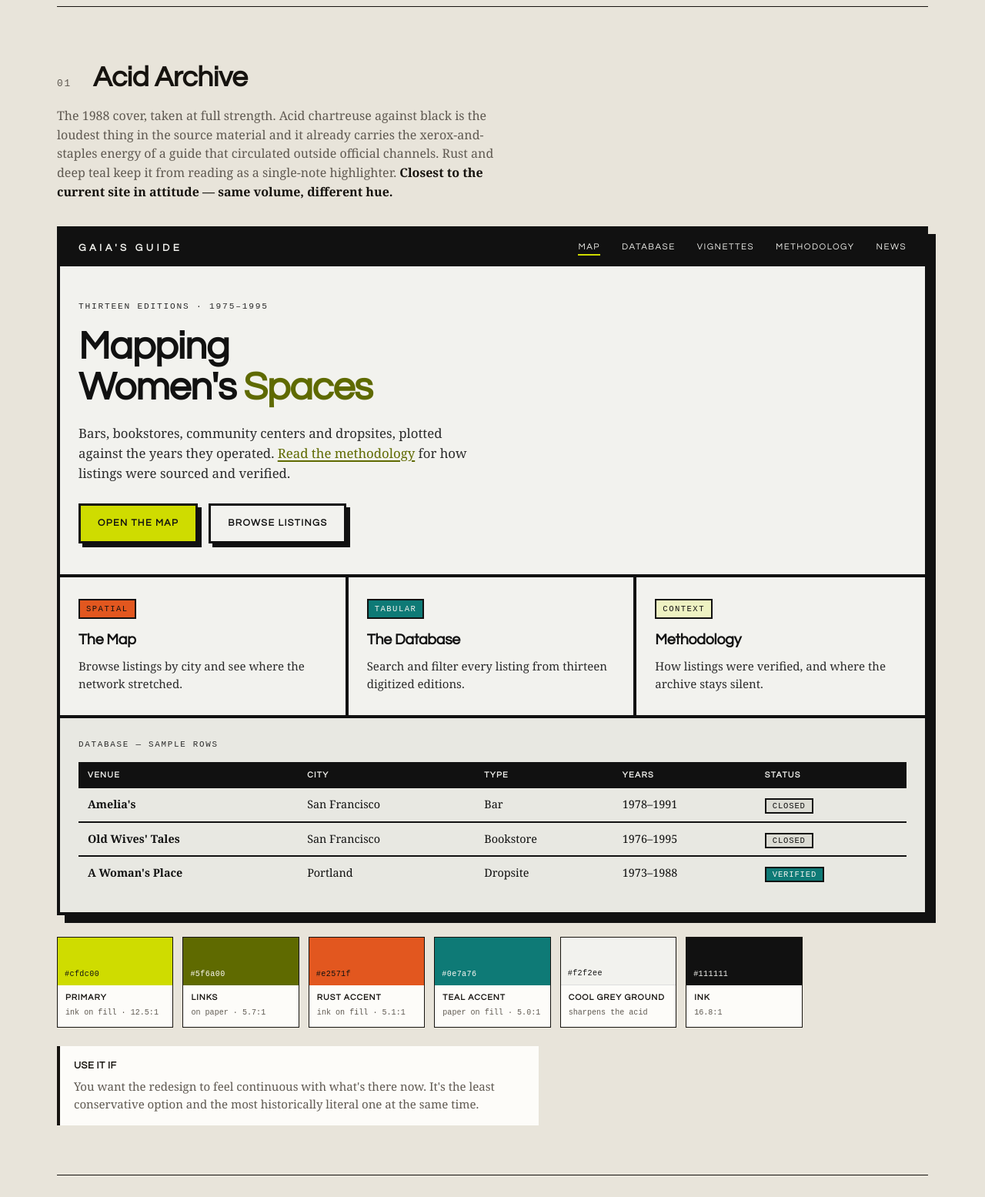
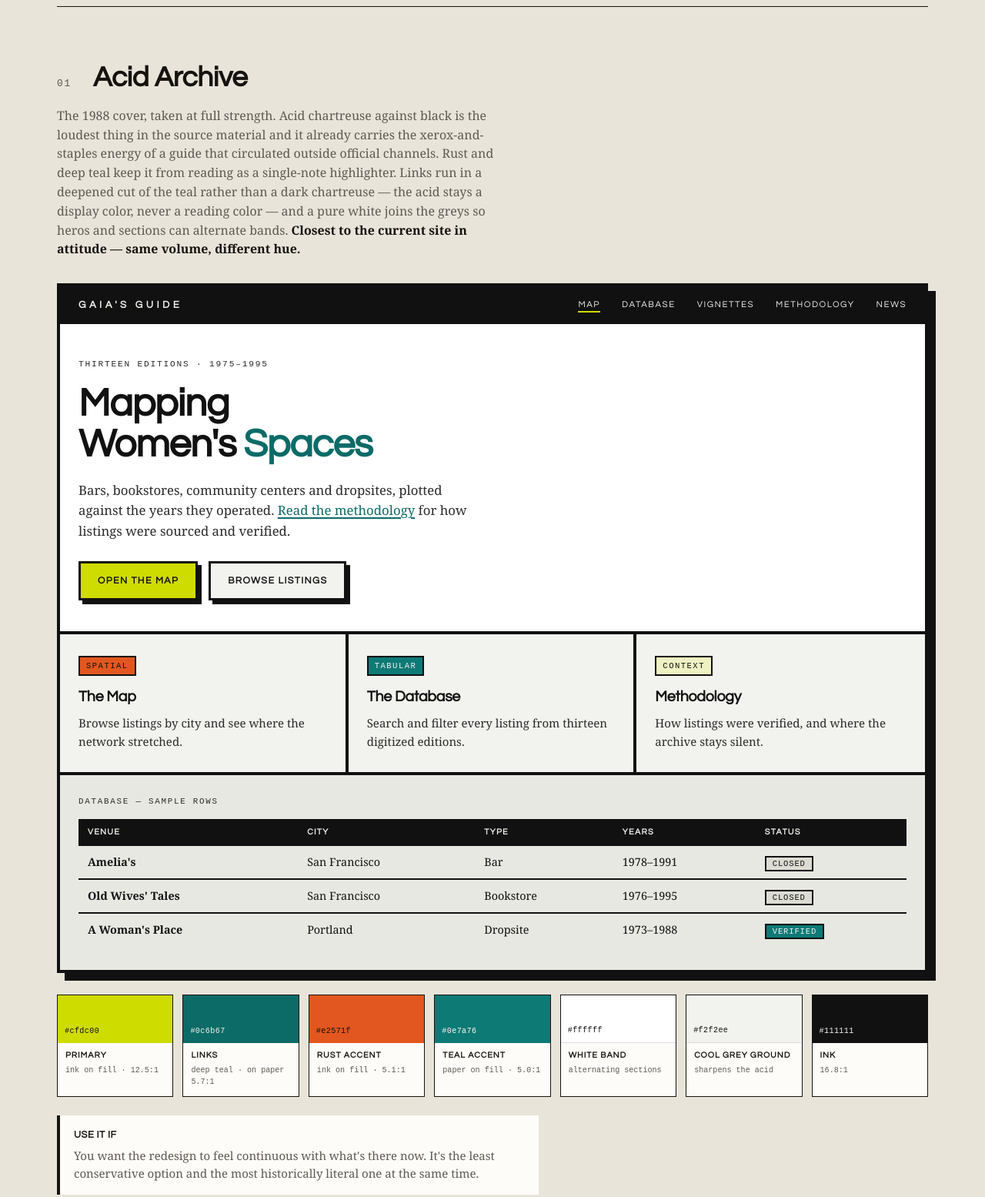
Before and after one commit to regan008/gg-design-mockups, a plain HTML site: page color-schemes.html in a window 1280 px wide. Shown: the part 1200-2755 px from the top of the page at 77% size. Drawn offline with Linux system fonts and the light colour scheme.

Commit message:
Acid Archive: teal links, white alternating band
Replace the olive link color (#5f6a00) with a deepened cut of the
scheme's own teal accent (#0c6b67). The olive passed contrast (5.3:1)
but read as the chartreuse gone murky — links looked muted rather than
interactive, and it doubled the acid hue at a second volume. The raw
teal (#0e7a76) couldn't be used directly: 4.2:1 on paper-50 fails AA.
One step deeper clears AA on every ground (5.7 / 5.2 / 4.6) while
staying recognizably the same teal as the tags and pills. Suggested
hover pair is darkened rust #a63c10 (5.7:1), noted in a comment.

Add --paper-white:#ffffff as a fourth light neutral for alternating
hero/section bands. White-vs-paper-0 separation (1.12x) slightly
exceeds the existing paper-0-vs-paper-50 step (1.10x), so the
alternation reads at least as clearly as the current banding. The acid
specimen's hero now demonstrates it: white hero over grey ground.

Update the swatch chips and scheme description to match.

Co-Authored-By: Claude Opus 4.8 <noreply@anthropic.com>

```diff
--- a/color-schemes.html
+++ b/color-schemes.html
@@ -222,13 +222,15 @@
   /* ══ SCHEME TOKENS ══════════════════════════════════════════ */
   /* 1 — ACID ARCHIVE · cool light grey ground */
   [data-s="acid"]{
+    --paper-white:#ffffff; /* alternating band above the grey ground */
     --paper-0:#f2f2ee; --paper-50:#e8e8e2; --paper-100:#dcdcd4;
     --ink-900:#111111; --ink-700:#2b2b2b;
     --primary-500:#cfdc00; --primary-600:#5f6a00; --primary-100:#eef2c2;
     --acc-a-500:#e2571f; --acc-b-500:#0e7a76;
     --on-primary:#111111; --on-acc-a:#111111; --on-acc-b:#f2f2ee;
-    --link-600:#5f6a00;
+    --link-600:#0c6b67; /* accent teal, one step deeper: AA on every ground (5.7 / 5.2 / 4.6). Hover pair: #a63c10 rust, 5.7 on paper-0 */
   }
+  [data-s="acid"] .spec-hero{background:var(--paper-white);} /* demo: white hero band over grey ground */
   /* 2 — SCARLET & BONE · bone-white ground */
   [data-s="scarlet"]{
     --paper-0:#fafaf8; --paper-50:#efefec; --paper-100:#e0e0dc;
@@ -308,7 +310,7 @@
       <span class="scheme-num">01</span>
       <h3 class="scheme-name">Acid Archive</h3>
     </div>
-    <p class="scheme-why">The 1988 cover, taken at full strength. Acid chartreuse against black is the loudest thing in the source material and it already carries the xerox-and-staples energy of a guide that circulated outside official channels. Rust and deep teal keep it from reading as a single-note highlighter. <b>Closest to the current site in attitude — same volume, different hue.</b></p>
+    <p class="scheme-why">The 1988 cover, taken at full strength. Acid chartreuse against black is the loudest thing in the source material and it already carries the xerox-and-staples energy of a guide that circulated outside official channels. Rust and deep teal keep it from reading as a single-note highlighter. Links run in a deepened cut of the teal rather than a dark chartreuse — the acid stays a display color, never a reading color — and a pure white joins the greys so heros and sections can alternate bands. <b>Closest to the current site in attitude — same volume, different hue.</b></p>
 
     <div class="specimen">
       <nav class="spec-nav">
@@ -344,9 +346,10 @@
 
     <div class="swatches">
       <div class="sw"><div class="sw-chip" style="background:#cfdc00;color:#111"><span>#cfdc00</span></div><div class="sw-meta"><span class="sw-role">Primary</span><span class="sw-note">ink on fill · 12.5:1</span></div></div>
-      <div class="sw"><div class="sw-chip" style="background:#5f6a00;color:#fdfaf4"><span>#5f6a00</span></div><div class="sw-meta"><span class="sw-role">Links</span><span class="sw-note">on paper · 5.7:1</span></div></div>
+      <div class="sw"><div class="sw-chip" style="background:#0c6b67;color:#f2f2ee"><span>#0c6b67</span></div><div class="sw-meta"><span class="sw-role">Links</span><span class="sw-note">deep teal · on paper 5.7:1</span></div></div>
       <div class="sw"><div class="sw-chip" style="background:#e2571f;color:#111"><span>#e2571f</span></div><div class="sw-meta"><span class="sw-role">Rust accent</span><span class="sw-note">ink on fill · 5.1:1</span></div></div>
       <div class="sw"><div class="sw-chip" style="background:#0e7a76;color:#fdfaf4"><span>#0e7a76</span></div><div class="sw-meta"><span class="sw-role">Teal accent</span><span class="sw-note">paper on fill · 5.0:1</span></div></div>
+      <div class="sw"><div class="sw-chip" style="background:#ffffff;color:#111;border-bottom:1px solid #ddd"><span>#ffffff</span></div><div class="sw-meta"><span class="sw-role">White band</span><span class="sw-note">alternating sections</span></div></div>
       <div class="sw"><div class="sw-chip" style="background:#f2f2ee;color:#111;border-bottom:1px solid #ddd"><span>#f2f2ee</span></div><div class="sw-meta"><span class="sw-role">Cool grey ground</span><span class="sw-note">sharpens the acid</span></div></div>
       <div class="sw"><div class="sw-chip" style="background:#111111;color:#f2f2ee"><span>#111111</span></div><div class="sw-meta"><span class="sw-role">Ink</span><span class="sw-note">16.8:1</span></div></div>
     </div>
```
